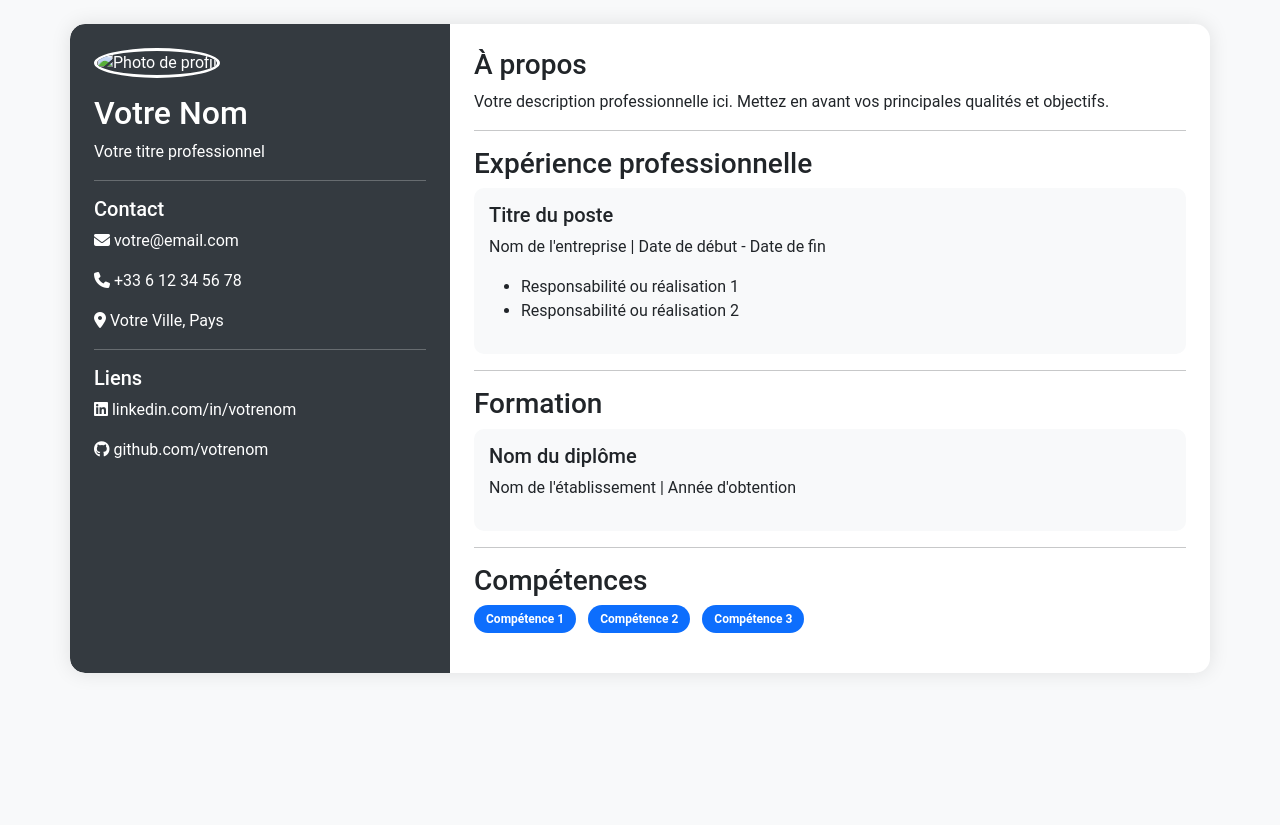
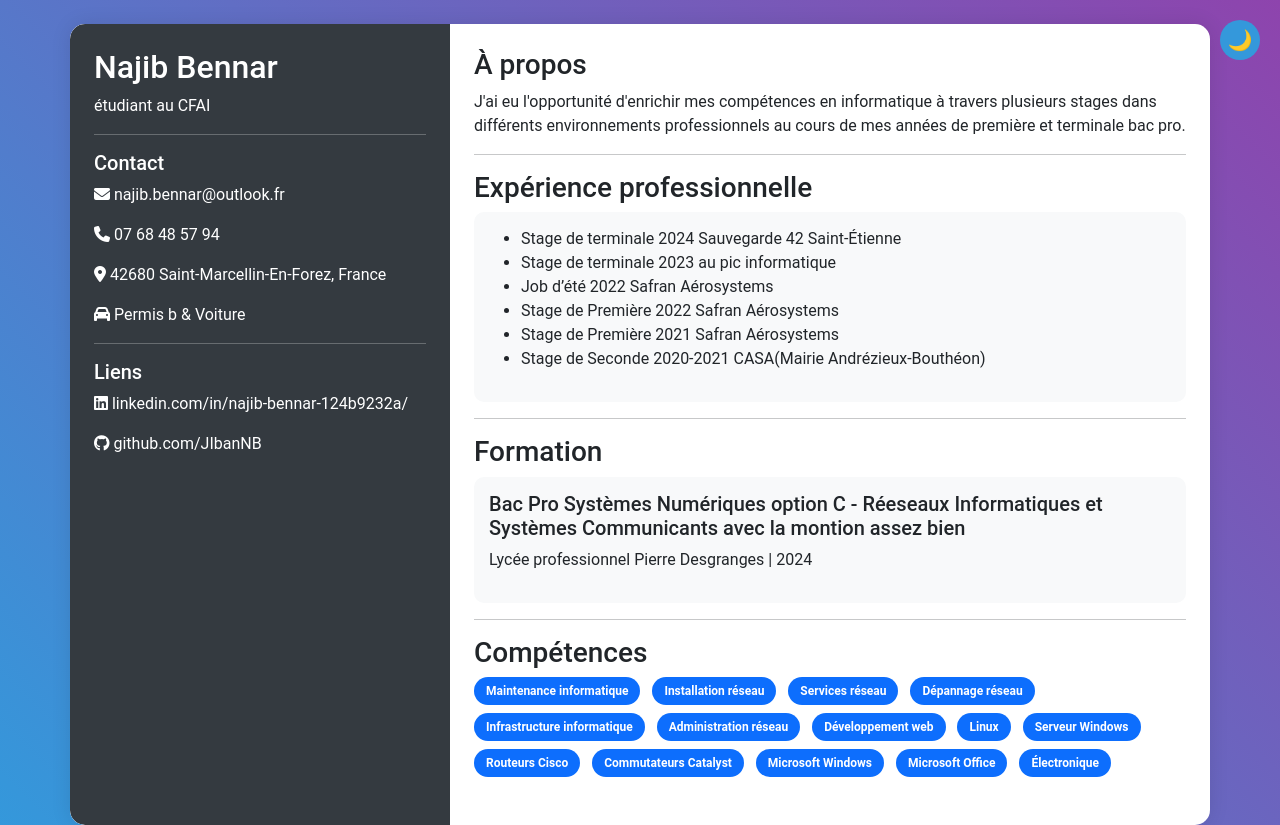
Before and after one commit to JIbanNB/CV, a plain HTML site: page Index.html in a window 1280 px wide. Before the commit the page ends 800 px from the top, so only its background shows below. Drawn offline with nearby package versions, Linux system fonts and the light colour scheme.

Commit message:
update Index.html

```diff
--- a/Index.html
+++ b/Index.html
@@ -9,7 +9,7 @@
     <style>
         body {
             font-family: 'Roboto', sans-serif;
-            background-color: #f8f9fa;
+            background: linear-gradient(45deg, #3498db, #8e44ad);
         }
         .cv-container {
             background-color: #ffffff;
@@ -17,6 +17,7 @@
             transition: box-shadow 0.3s ease;
             border-radius: 15px;
             overflow: hidden;
+            transition: background-color 0.5s ease, color 0.5s ease;
         }
         .cv-container:hover {
             box-shadow: 0 0 30px rgba(0,0,0,0.2);
@@ -62,6 +63,7 @@
             transition: transform 0.2s ease;
             border-radius: 20px;
             padding: 8px 12px;
+            margin-bottom: 8px;
         }
         .badge:hover {
             transform: translateY(-2px);
@@ -84,39 +86,118 @@
         .fade-in {
             animation: fadeIn 1s ease-in;
         }
+        /* Styles pour le bouton de changement de thème */
+.theme-toggle {
+    position: fixed;
+    top: 20px;
+    right: 20px;
+    width: 40px;
+    height: 40px;
+    background-color: #3498db;
+    color: white;
+    border: none;
+    border-radius: 50%;
+    font-size: 20px;
+    cursor: pointer;
+    z-index: 1000;
+    transition: background-color 0.3s;
+    display: flex;
+    justify-content: center;
+    align-items: center;
+    padding: 0;
+
+}
+
+.theme-toggle:hover {
+    background-color: #2980b9;
+}
+
+/* Styles pour le thème sombre */
+body.dark-theme {
+    background: linear-gradient(45deg, #103147, #452155);
+}
+
+.dark-theme .container {
+    background-color: #34495e;
+    color: #ffffff;
+    transition: background-color 0.5s ease, color 0.5s ease;
+    box-shadow: 0 0 15px rgba(22, 79, 185, 0.63),
+                0 0 30px rgba(155, 29, 180, 0.658);
+}
+
+.dark-theme h2,
+.dark-theme label,
+.dark-theme input {
+    color: #ecf0f1;
+    transition: border-bottom-color 0.5s ease;
+}
+
+.dark-theme input {
+    border-bottom-color: #7f8c8d;
+}
+
+.dark-theme input:focus {
+    border-bottom-color: #3498db;
+}
+
+.dark-theme button {
+    background-color: #3498db;
+}
+
+.dark-theme button:hover {
+    background-color: #2980b9;
+}
+
+.dark-theme a {
+    color: #3498db;
+}
+.dark-theme .experience-item, .dark-theme .education-item {
+    background-color: #343a40;
+}
+.dark-theme .experience-item:hover, .dark-theme .education-item:hover{
+    background-color: #23272b;
+}
+.dark-theme .cv-container:hover {
+    box-shadow: 0 0 15px rgba(22, 79, 185, 0.801),
+    0 0 30px rgba(155, 29, 180, 0.822);
+        }
+
     </style>
 </head>
 <body>
+    <button id="theme-toggle" class="theme-toggle">🌙</button>
     <div class="container mt-4 cv-container fade-in">
         <div class="row">
             <div class="col-md-4 left-column p-4">
-                <img src="votre-photo.jpg" alt="Photo de profil" class="profile-picture mb-3">
-                <h2>Votre Nom</h2>
-                <p>Votre titre professionnel</p>
+                <h2>Najib Bennar</h2>
+                <p>étudiant au CFAI</p>
                 <hr>
                 <h5 class="section-title">Contact</h5>
-                <p><i class="fas fa-envelope"></i> votre@email.com</p>
-                <p><i class="fas fa-phone"></i> +33 6 12 34 56 78</p>
-                <p><i class="fas fa-map-marker-alt"></i> Votre Ville, Pays</p>
+                <p><i class="fas fa-envelope"></i> najib.bennar@outlook.fr</p>
+                <p><i class="fas fa-phone"></i> 07 68 48 57 94</p>
+                <p><i class="fas fa-map-marker-alt"></i> 42680 Saint-Marcellin-En-Forez, France</p>
+                <p><i class="fa-solid fa-car"></i> Permis b & Voiture</p>
                 <hr>
                 <h5 class="section-title">Liens</h5>
-                <p><i class="fab fa-linkedin"></i> linkedin.com/in/votrenom</p>
-                <p><i class="fab fa-github"></i> github.com/votrenom</p>
+                <p><i class="fab fa-linkedin"></i> linkedin.com/in/najib-bennar-124b9232a/</p>
+                <p><i class="fab fa-github"></i> github.com/JIbanNB</p>
             </div>
             <div class="col-md-8 p-4">
                 <section id="about">
                     <h3 class="section-title">À propos</h3>
-                    <p>Votre description professionnelle ici. Mettez en avant vos principales qualités et objectifs.</p>
+                    <p>J'ai eu l'opportunité d'enrichir mes compétences en informatique à travers plusieurs stages dans différents environnements professionnels au cours de mes années de première et terminale bac pro.</p>
                 </section>
                 <hr>
                 <section id="experience">
                     <h3 class="section-title">Expérience professionnelle</h3>
                     <div class="experience-item">
-                        <h5>Titre du poste</h5>
-                        <p>Nom de l'entreprise | Date de début - Date de fin</p>
                         <ul>
-                            <li>Responsabilité ou réalisation 1</li>
-                            <li>Responsabilité ou réalisation 2</li>
+                            <li>Stage de terminale 2024 Sauvegarde 42 Saint-Étienne </li>
+                            <li>Stage de terminale 2023 au pic informatique </li>
+                            <li>Job d’été 2022 Safran Aérosystems</li>
+                            <li>Stage de Première 2022 Safran Aérosystems </li>
+                            <li>Stage de Première 2021 Safran Aérosystems </li>
+                            <li>Stage de Seconde 2020-2021 CASA(Mairie Andrézieux-Bouthéon)</li>
                         </ul>
                     </div>
                 </section>
@@ -124,23 +205,62 @@
                 <section id="education">
                     <h3 class="section-title">Formation</h3>
                     <div class="education-item">
-                        <h5>Nom du diplôme</h5>
-                        <p>Nom de l'établissement | Année d'obtention</p>
+                        <h5>Bac Pro Systèmes Numériques option C - Réeseaux Informatiques et Systèmes Communicants avec la montion assez bien</h5>
+                        <p>Lycée professionnel Pierre Desgranges | 2024</p>
                     </div>
                 </section>
                 <hr>
                 <section id="skills">
                     <h3 class="section-title">Compétences</h3>
                     <ul class="list-inline">
-                        <li class="list-inline-item"><span class="badge bg-primary">Compétence 1</span></li>
-                        <li class="list-inline-item"><span class="badge bg-primary">Compétence 2</span></li>
-                        <li class="list-inline-item"><span class="badge bg-primary">Compétence 3</span></li>
+                        <li class="list-inline-item"><span class="badge bg-primary">Maintenance informatique</span></li>
+                        <li class="list-inline-item"><span class="badge bg-primary">Installation réseau</span></li>
+                        <li class="list-inline-item"><span class="badge bg-primary">Services réseau</span></li>
+                        <li class="list-inline-item"><span class="badge bg-primary">Dépannage réseau</span></li>
+                        <li class="list-inline-item"><span class="badge bg-primary">Infrastructure informatique</span></li>
+                        <li class="list-inline-item"><span class="badge bg-primary">Administration réseau</span></li>
+                        <li class="list-inline-item"><span class="badge bg-primary">Développement web</span></li>
+                        <li class="list-inline-item"><span class="badge bg-primary">Linux</span></li>
+                        <li class="list-inline-item"><span class="badge bg-primary">Serveur Windows</span></li>
+                        <li class="list-inline-item"><span class="badge bg-primary">Routeurs Cisco</span></li>
+                        <li class="list-inline-item"><span class="badge bg-primary">Commutateurs Catalyst</span></li>
+                        <li class="list-inline-item"><span class="badge bg-primary">Microsoft Windows</span></li>
+                        <li class="list-inline-item"><span class="badge bg-primary">Microsoft Office</span></li>
+                        <li class="list-inline-item"><span class="badge bg-primary">Électronique</span></li>
                     </ul>
                 </section>
             </div>
         </div>
     </div>
 
-    <script src="https://cdn.jsdelivr.net/npm/bootstrap@5.3.0/dist/js/bootstrap.bundle.min.js"></script>
+    <script>
+        document.addEventListener('DOMContentLoaded', function() {
+            const themeToggle = document.getElementById('theme-toggle');
+            const body = document.body;
+
+            // Fonction pour appliquer le thème
+            function applyTheme(isDark) {
+                if (isDark) {
+                    body.classList.add('dark-theme');
+                    themeToggle.textContent = '☀️';
+                } else {
+                    body.classList.remove('dark-theme');
+                    themeToggle.textContent = '🌙';
+                }
+            }
+
+            // Vérifier le thème stocké au chargement de la page
+            const isDarkTheme = localStorage.getItem('darkTheme') === 'true';
+            applyTheme(isDarkTheme);
+
+            // Gérer le changement de thème
+            themeToggle.addEventListener('click', function() {
+                const isDark = body.classList.toggle('dark-theme');
+                localStorage.setItem('darkTheme', isDark);
+                applyTheme(isDark);
+            });
+        });
+
+        </script>
 </body>
 </html>
```
Also changed, not shown: voiture.png (added), voiture_W.png (added).
